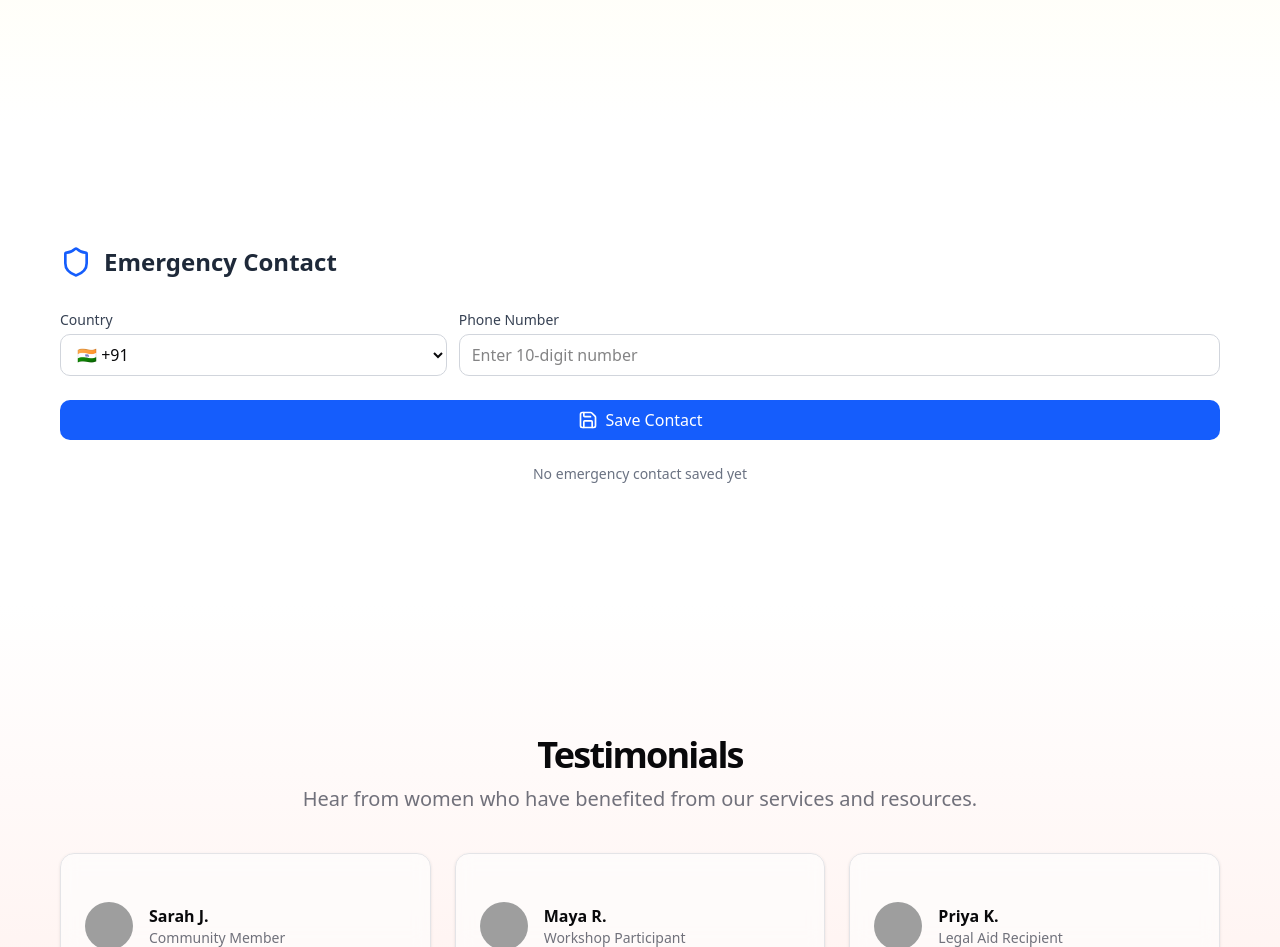
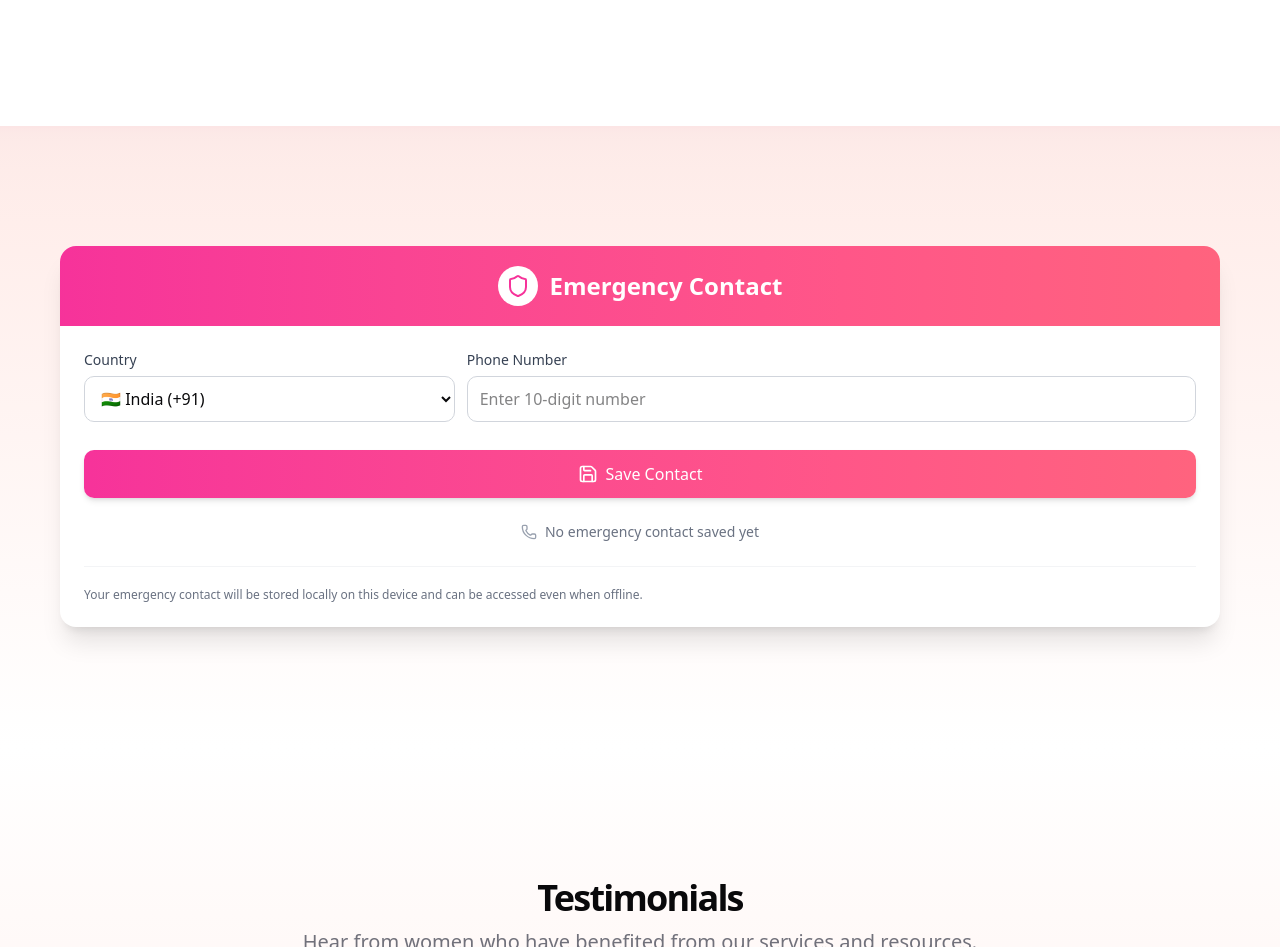
Before and after one commit to Debaditya-Som/Women-Safety, a Next.js app in the folder frontend/: page / in a window 1280 px wide. Shown: the part 2420-3367 px from the top of the page. Built offline with nearby package versions, Linux system fonts and the light colour scheme; grey boxes are pictures that could not be loaded.

Commit message:
minor fix

```diff
--- a/frontend/src/components/home/emergency.tsx
+++ b/frontend/src/components/home/emergency.tsx
@@ -1,12 +1,13 @@
-"use client";
-import React, { useState, useEffect } from 'react';
-import { Phone, Shield, Trash2, Save } from 'lucide-react';
+"use client"
 
-function App() {
-  const [contact, setContact] = useState<string>("");
-  const [countryCode, setCountryCode] = useState<string>("+91");
-  const [savedContact, setSavedContact] = useState<string | null>(null);
-  const [showSuccess, setShowSuccess] = useState(false);
+import { useState, useEffect } from "react"
+import { Phone, Shield, Trash2, Save, Check } from "lucide-react"
+
+export default function EmergencyContact() {
+  const [contact, setContact] = useState<string>("")
+  const [countryCode, setCountryCode] = useState<string>("+91")
+  const [savedContact, setSavedContact] = useState<string | null>(null)
+  const [showSuccess, setShowSuccess] = useState(false)
 
   const countryCodes = [
     { code: "+91", country: "India", flag: "🇮🇳" },
@@ -17,92 +18,110 @@ function App() {
     { code: "+49", country: "Germany", flag: "🇩🇪" },
     { code: "+33", country: "France", flag: "🇫🇷" },
     { code: "+971", country: "UAE", flag: "🇦🇪" },
-  ];
+    { code: "+86", country: "China", flag: "🇨🇳" },
+    { code: "+7", country: "Russia", flag: "🇷🇺" },
+    { code: "+55", country: "Brazil", flag: "🇧🇷" },
+    { code: "+82", country: "South Korea", flag: "🇰🇷" },
+    { code: "+39", country: "Italy", flag: "🇮🇹" },
+    { code: "+34", country: "Spain", flag: "🇪🇸" },
+    { code: "+52", country: "Mexico", flag: "🇲🇽" },
+    { code: "+65", country: "Singapore", flag: "🇸🇬" },
+    { code: "+31", country: "Netherlands", flag: "🇳🇱" },
+    { code: "+64", country: "New Zealand", flag: "🇳🇿" },
+    { code: "+27", country: "South Africa", flag: "🇿🇦" },
+    { code: "+966", country: "Saudi Arabia", flag: "🇸🇦" },
+  ]
 
   useEffect(() => {
-    const storedContact = localStorage.getItem("emergencyContact");
+    const storedContact = localStorage.getItem("emergencyContact")
     if (storedContact) {
-      setSavedContact(storedContact);
+      setSavedContact(storedContact)
     }
-  }, []);
+  }, [])
 
   const handleSave = () => {
     if (!/^\d{10}$/.test(contact)) {
-      showNotification("Please enter a valid 10-digit phone number.", "error");
-      return;
+      showNotification("Please enter a valid 10-digit phone number.", "error")
+      return
     }
 
-    const formattedContact = `${countryCode}${contact}`;
-    localStorage.setItem("emergencyContact", formattedContact);
-    setSavedContact(formattedContact);
-    showNotification("Emergency contact saved successfully!", "success");
-    setShowSuccess(true);
-    setTimeout(() => setShowSuccess(false), 3000);
-  };
+    const formattedContact = `${countryCode}${contact}`
+    localStorage.setItem("emergencyContact", formattedContact)
+    setSavedContact(formattedContact)
+    showNotification("Emergency contact saved successfully!", "success")
+    setShowSuccess(true)
+    setTimeout(() => setShowSuccess(false), 3000)
+  }
 
   const handleReset = () => {
-    localStorage.removeItem("emergencyContact");
-    setSavedContact(null);
-    setContact("");
-    setCountryCode("+91");
-    showNotification("Emergency contact has been reset.", "info");
-  };
+    localStorage.removeItem("emergencyContact")
+    setSavedContact(null)
+    setContact("")
+    setCountryCode("+91")
+    showNotification("Emergency contact has been reset.", "info")
+  }
 
-  const showNotification = (message: string, type: 'success' | 'error' | 'info') => {
-    const bgColor = type === 'success' ? 'bg-green-500' : type === 'error' ? 'bg-red-500' : 'bg-blue-500';
-    const notification = document.createElement('div');
-    notification.className = `fixed top-4 right-4 ${bgColor} text-white px-6 py-3 rounded-lg shadow-lg transform transition-all duration-500 ease-in-out`;
-    notification.textContent = message;
-    document.body.appendChild(notification);
+  const showNotification = (message: string, type: "success" | "error" | "info") => {
+    const bgColor = type === "success" ? "bg-green-500" : type === "error" ? "bg-red-500" : "bg-blue-500"
+    const notification = document.createElement("div")
+    notification.className = `fixed top-4 right-4 ${bgColor} text-white px-6 py-3 rounded-lg shadow-lg transform transition-all duration-500 ease-in-out z-50`
+    notification.textContent = message
+    document.body.appendChild(notification)
     setTimeout(() => {
-      notification.style.opacity = '0';
-      setTimeout(() => notification.remove(), 500);
-    }, 3000);
-  };
+      notification.style.opacity = "0"
+      setTimeout(() => notification.remove(), 500)
+    }, 3000)
+  }
 
   return (
-    <section className="w-full py-12 md:py-24 lg:py-30">
-      <div className="container px-4 md:px-6">
-        <div className="flex items-center gap-3 mb-8">
-          <Shield className="w-8 h-8 text-blue-600" />
-          <h2 className="text-2xl font-bold text-gray-800">Emergency Contact</h2>
+    <section className="w-full py-12 md:py-24 lg:py-30 bg-gradient-to-b from-primary/10 to-white">
+      <div className="container px-4 md:px-6 max-w-md mx-auto">
+        <div className="bg-white rounded-2xl shadow-xl overflow-hidden">
+          <div className="bg-gradient-to-r from-pink-500 to-rose-400 p-5">
+            <div className="flex items-center justify-center gap-3">
+              <div className="bg-white p-2 rounded-full">
+                <Shield className="w-6 h-6 text-pink-500" />
+              </div>
+              <h2 className="text-2xl font-bold text-white">Emergency Contact</h2>
+            </div>
           </div>
 
+          <div className="p-6">
             {savedContact && (
-          <div className="mb-6 p-4 bg-blue-50 rounded-lg border border-blue-100">
-            <div className="text-sm text-blue-600 font-medium mb-1">Saved Contact</div>
+              <div className="mb-6 p-4 bg-pink-50 rounded-lg border border-pink-100 animate-fadeIn">
+                <div className="text-sm text-pink-600 font-medium mb-1">Saved Contact</div>
                 <div className="text-lg font-semibold text-gray-800 flex items-center gap-2">
-              <Phone className="w-5 h-5" />
+                  <Phone className="w-5 h-5 text-pink-500" />
                   {savedContact}
                 </div>
               </div>
             )}
 
-        <div className="space-y-4">
+            <div className="space-y-5">
               <div className="flex gap-3">
                 <div className="w-1/3">
-              <label className="block text-sm font-medium text-gray-700 mb-1">Country</label>
+                  <label className="block text-sm font-medium text-gray-700 mb-1.5">Country</label>
                   <select
                     value={countryCode}
                     onChange={(e) => setCountryCode(e.target.value)}
-                className="w-full px-3 py-2 bg-white border border-gray-300 rounded-lg focus:ring-2 focus:ring-blue-500 focus:border-transparent transition-all duration-200"
+                    className="w-full px-3 py-2.5 bg-white border border-gray-300 rounded-lg focus:ring-2 focus:ring-pink-500 focus:border-transparent transition-all duration-200"
                   >
                     {countryCodes.map(({ code, country, flag }) => (
                       <option key={code} value={code}>
-                    {flag} {code}
+                        {flag} {country} ({code})
                       </option>
                     ))}
                   </select>
                 </div>
 
                 <div className="flex-1">
-              <label className="block text-sm font-medium text-gray-700 mb-1">Phone Number</label>
+                  <label className="block text-sm font-medium text-gray-700 mb-1.5">Phone Number</label>
                   <input
                     type="tel"
                     placeholder="Enter 10-digit number"
                     value={contact}
                     onChange={(e) => setContact(e.target.value)}
-                className="w-full px-3 py-2 border border-gray-300 rounded-lg focus:ring-2 focus:ring-blue-500 focus:border-transparent transition-all duration-200"
+                    className="w-full px-3 py-2.5 border border-gray-300 rounded-lg focus:ring-2 focus:ring-pink-500 focus:border-transparent transition-all duration-200"
                     maxLength={10}
                   />
                 </div>
@@ -111,12 +130,17 @@ function App() {
               <div className="flex gap-3 pt-2">
                 <button
                   onClick={handleSave}
-              className={`flex-1 flex items-center justify-center gap-2 px-4 py-2 rounded-lg text-white font-medium transition-all duration-200 ${
-                showSuccess ? 'bg-green-500' : 'bg-blue-600 hover:bg-blue-700'
+                  className={`flex-1 flex items-center justify-center gap-2 px-4 py-3 rounded-lg text-white font-medium transition-all duration-200 ${
+                    showSuccess
+                      ? "bg-green-500"
+                      : "bg-gradient-to-r from-pink-500 to-rose-400 hover:from-pink-600 hover:to-rose-500 shadow-md hover:shadow-lg"
                   }`}
                 >
                   {showSuccess ? (
-                <>✓ Saved</>
+                    <>
+                      <Check className="w-5 h-5" />
+                      Saved Successfully
+                    </>
                   ) : (
                     <>
                       <Save className="w-5 h-5" />
@@ -128,9 +152,9 @@ function App() {
                 {savedContact && (
                   <button
                     onClick={handleReset}
-                className="flex items-center justify-center gap-2 px-4 py-2 bg-red-50 text-red-600 rounded-lg font-medium hover:bg-red-100 transition-all duration-200"
+                    className="flex items-center justify-center gap-2 px-4 py-3 bg-gray-100 text-gray-700 rounded-lg font-medium hover:bg-gray-200 transition-all duration-200"
                   >
-                <Trash2 className="w-5 h-5" />
+                    <Trash2 className="w-5 h-5 text-red-500" />
                     Reset
                   </button>
                 )}
@@ -138,14 +162,20 @@ function App() {
             </div>
 
             {!savedContact && (
-          <div className="mt-6 text-center text-sm text-gray-500">
+              <div className="mt-6 text-center text-sm text-gray-500 flex items-center justify-center gap-2">
+                <Phone className="w-4 h-4 text-gray-400" />
                 No emergency contact saved yet
               </div>
             )}
+
+            <div className="mt-6 pt-5 border-t border-gray-100">
+              <p className="text-xs text-gray-500">
+                Your emergency contact will be stored locally on this device and can be accessed even when offline.
+              </p>
+            </div>
+          </div>
+        </div>
       </div>
     </section>
-
-  );
+  )
 }
-
-export default App;
--- a/frontend/src/components/home/statistics-section.tsx
+++ b/frontend/src/components/home/statistics-section.tsx
@@ -9,9 +9,9 @@ export function StatisticsSection() {
     { value: "50+", label: "Partner Organizations" },
     { value: "24/7", label: "Support Available" },
   ]
-
+////[#FFFDE8] to-[#FFFFFF]
   return (
-<section className="w-full py-12 md:py-24 lg:py-32 bg-gradient-to-b from-[#FFFDE8] to-[#FFFFFF]">
+<section className="w-full py-12 md:py-24 lg:py-32 bg-gradient-to-b from-[#FFFFF] to-[#FFFFFF]">
       <div className="container px-4 md:px-6">
         <motion.div
           className="flex flex-col items-center justify-center space-y-4 text-center mb-10"
```
Lines whose indentation alone changed are shown as unchanged.
